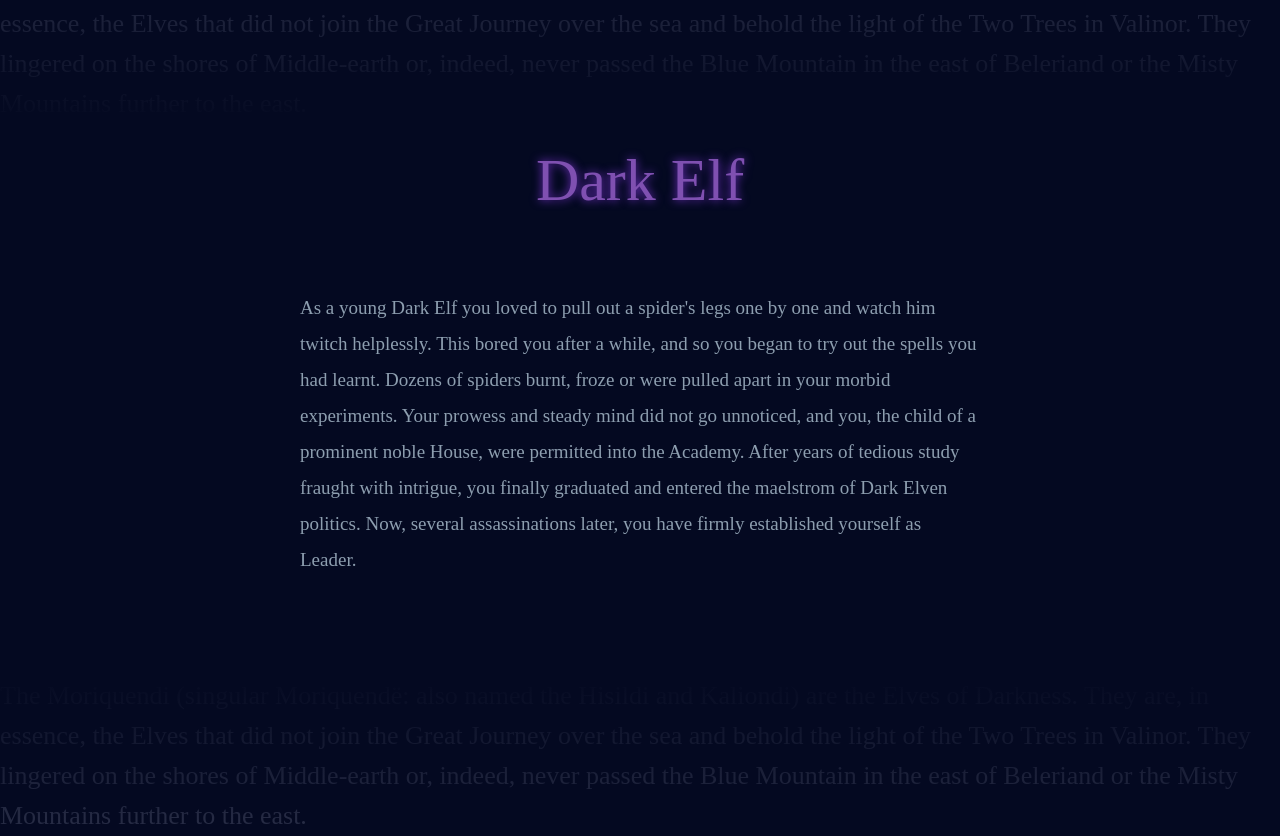
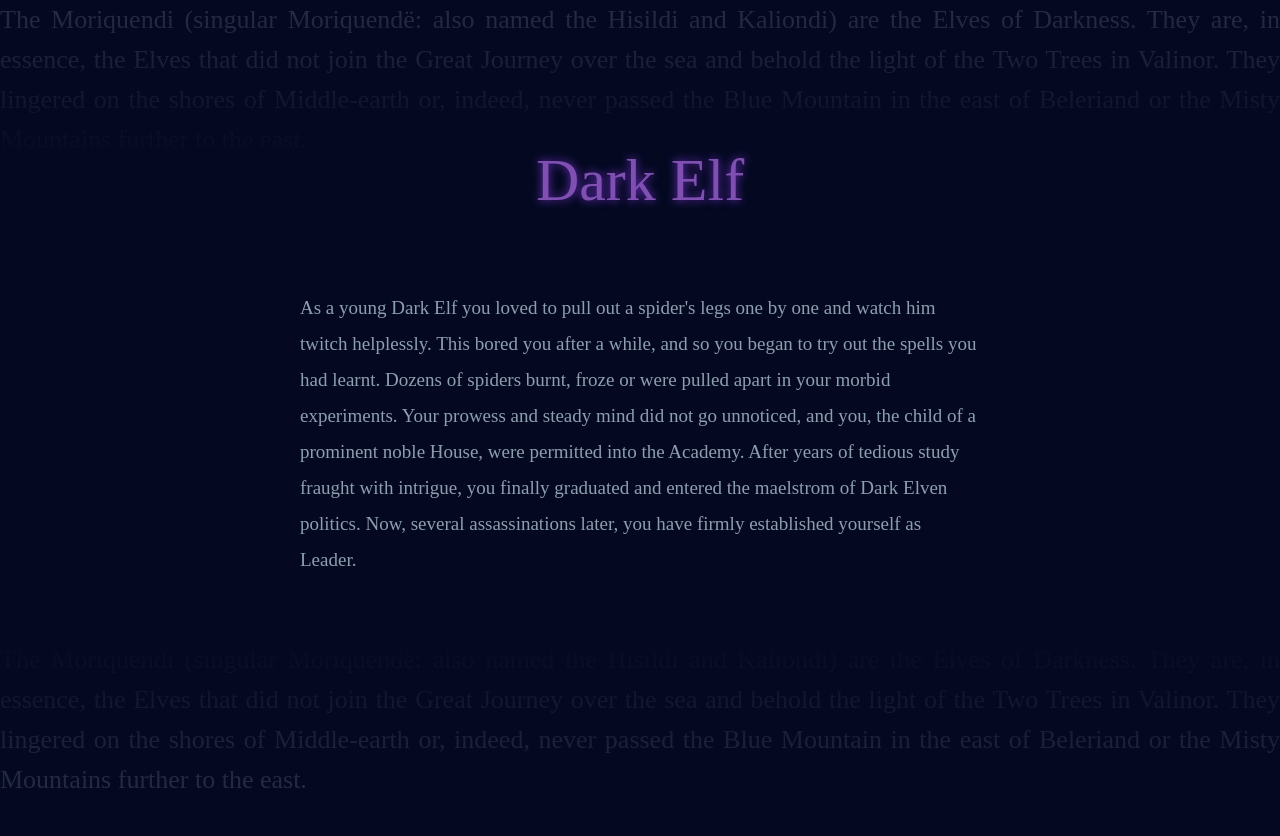
Before and after one commit to Termato/orktuts, a PHP site: page /index.html in a window 1280 px wide. After the commit the page ends 788 px from the top, so only its background shows below. Run offline with PHP 8.4, Linux system fonts and the light colour scheme; some libraries are stand-ins or nearby versions.

Commit message:
Small tweaks on mystery text, still need to fix bottom last line from showing

```diff
--- a/index.html
+++ b/index.html
@@ -22,7 +22,9 @@
 
     <div class="mysterious-text top">
       <div class="mysterious-text-overlay"></div>
-      The Moriquendi (singular Moriquendë: also named the Hisildi and Kaliondi) are the Elves of Darkness. They are, in essence, the Elves that did not join the Great Journey over the sea and behold the light of the Two Trees in Valinor. They lingered on the shores of Middle-earth or, indeed, never passed the Blue Mountain in the east of Beleriand or the Misty Mountains further to the east.
+      <p>
+        The Moriquendi (singular Moriquendë: also named the Hisildi and Kaliondi) are the Elves of Darkness. They are, in essence, the Elves that did not join the Great Journey over the sea and behold the light of the Two Trees in Valinor. They lingered on the shores of Middle-earth or, indeed, never passed the Blue Mountain in the east of Beleriand or the Misty Mountains further to the east.
+      </p>
     </div>
 
     <div class="tutorial-content">
@@ -42,8 +44,10 @@
     <!-- /.tutortial -->
 
     <div class="mysterious-text bottom">
-      <div class="mysterious-text-overlay reverse"></div>
-      The Moriquendi (singular Moriquendë: also named the Hisildi and Kaliondi) are the Elves of Darkness. They are, in essence, the Elves that did not join the Great Journey over the sea and behold the light of the Two Trees in Valinor. They lingered on the shores of Middle-earth or, indeed, never passed the Blue Mountain in the east of Beleriand or the Misty Mountains further to the east.
+      <div class="mysterious-text-overlay"></div>
+      <p>
+        The Moriquendi (singular Moriquendë: also named the Hisildi and Kaliondi) are the Elves of Darkness. They are, in essence, the Elves that did not join the Great Journey over the sea and behold the light of the Two Trees in Valinor. They lingered on the shores of Middle-earth or, indeed, never passed the Blue Mountain in the east of Beleriand or the Misty Mountains further to the east.
+      </p>
     </div>
 
 
--- a/preprocess/sass/site.scss
+++ b/preprocess/sass/site.scss
@@ -18,6 +18,7 @@ html {
 body {
   height: 100%;
   position: relative;
+  z-index: 1;
 }
 
 body.dark-elf {
@@ -31,14 +32,18 @@ body.dark-elf {
   font-size: 26px;
   line-height: 40px;
   position: relative;
-  &.top {
-    position: absolute;
-    top: -36px;
-  }
-  &.bottom {
-    position: absolute;
-    bottom: -36px;
-  }
+  text-align: justify;
+  z-index: 1;
+}
+
+.mysterious-text.top {
+  position: absolute;
+  top: 0;
+}
+
+.mysterious-text.bottom {
+  position: absolute;
+  bottom: 0;
 }
 
 .mysterious-text-overlay {
@@ -48,14 +53,18 @@ body.dark-elf {
   left: 0;
   right: 0;
   bottom: 0;
-  &.reverse {
-    background-image: linear-gradient( to top, transparent, $DE_bg);
-  }
+  z-index: 2;
+  overflow: hidden;
+}
+
+.mysterious-text.bottom .mysterious-text-overlay {
+  background-image: linear-gradient( to top, transparent, $DE_bg);
 }
 
 .tutorial-content {
   position: relative;
   top: 150px;
+  z-index: 3;
 }
 
 .container {
--- a/public/css/site.css
+++ b/public/css/site.css
@@ -50,7 +50,8 @@ html {
 
 body {
   height: 100%;
-  position: relative; }
+  position: relative;
+  z-index: 1; }
 
 body.dark-elf {
   background-color: #040921;
@@ -61,13 +62,17 @@ body.dark-elf {
   font-family: "Tengwar Annatar", serif;
   font-size: 26px;
   line-height: 40px;
-  position: relative; }
+  position: relative;
+  text-align: justify;
+  z-index: 1; }
+
 .mysterious-text.top {
   position: absolute;
-    top: -36px; }
+  top: 0; }
+
 .mysterious-text.bottom {
   position: absolute;
-    bottom: -36px; }
+  bottom: 0; }
 
 .mysterious-text-overlay {
   background-image: -webkit-linear-gradient(top, transparent, #040921);
@@ -76,14 +81,18 @@ body.dark-elf {
   top: 0;
   left: 0;
   right: 0;
-  bottom: 0; }
-  .mysterious-text-overlay.reverse {
+  bottom: 0;
+  z-index: 2;
+  overflow: hidden; }
+
+.mysterious-text.bottom .mysterious-text-overlay {
   background-image: -webkit-linear-gradient(bottom, transparent, #040921);
   background-image: linear-gradient(to top, transparent, #040921); }
 
 .tutorial-content {
   position: relative;
-  top: 150px; }
+  top: 150px;
+  z-index: 3; }
 
 .container {
   margin: auto;
```
Also changed, not shown: public/css/site.min.css (+1 -1 lines). Lines whose indentation alone changed are shown as unchanged.
